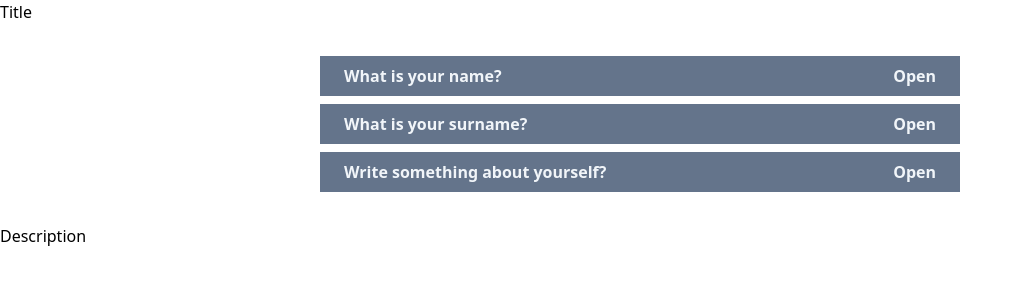
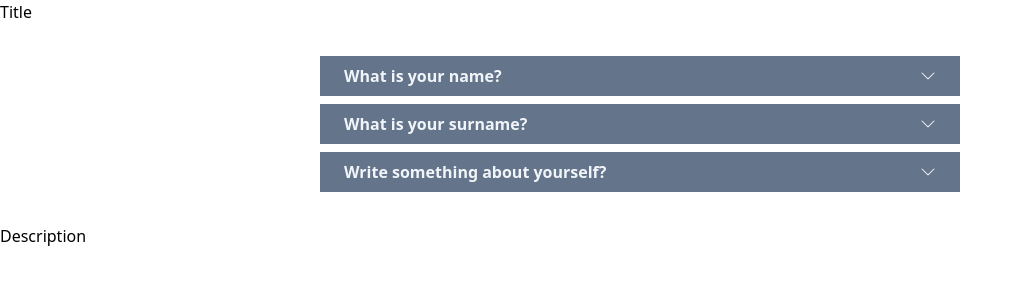
Before and after one commit to Kiril-Pavlov/responsive-react-accordion, a React (Create React App) app: page / in a window 1280 px wide. Shown: the top 300 px of the page, without its empty margins (0-1023 px from the left). Built offline with nearby package versions, Linux system fonts and the light colour scheme.

Commit message:
addeed some styling for the transition and some icons

```diff
--- a/package.json
+++ b/package.json
@@ -8,6 +8,7 @@
     "@testing-library/user-event": "^13.5.0",
     "react": "^18.2.0",
     "react-dom": "^18.2.0",
+    "react-icons": "^4.7.1",
     "react-scripts": "5.0.1",
     "web-vitals": "^2.1.4"
   },
--- a/src/components/AccordionItem.jsx
+++ b/src/components/AccordionItem.jsx
@@ -1,4 +1,6 @@
 import React, { useState } from 'react'
+
+import {BsChevronUp,BsChevronDown} from "react-icons/bs"
 
 const AccordionItem = ({question, answer, active}) => {
 const [isActive,setIsActive] = useState(active)
@@ -6,9 +8,9 @@ const [isActive,setIsActive] = useState(active)
     <div>
         <div className='flex flex-row py-2 px-6 items-center justify-between bg-slate-500 font-bold text-slate-100'>
             <div>{question}</div>
-            <div onClick={()=>setIsActive(!isActive)}>{(isActive === false ? "Open" : "Close")}</div>
+            <div onClick={()=>setIsActive(!isActive)}>{(isActive === false ? <BsChevronDown /> : <BsChevronUp />)}</div>
         </div>
-        <div className={(isActive===false ? "hidden" : 'flex py-2 px-6 border-2')}>{answer}</div>
+        <div className={(isActive===false ? "h-0 opacity-0 transition-all duration-500" : 'flex h-auto opacity-100 py-2 px-6 border-2 transition-all duration-500')}>{answer}</div>
     </div>
   )
 }
```
Also changed, not shown: 1 other file (tests, documents, lock files or other folders).
